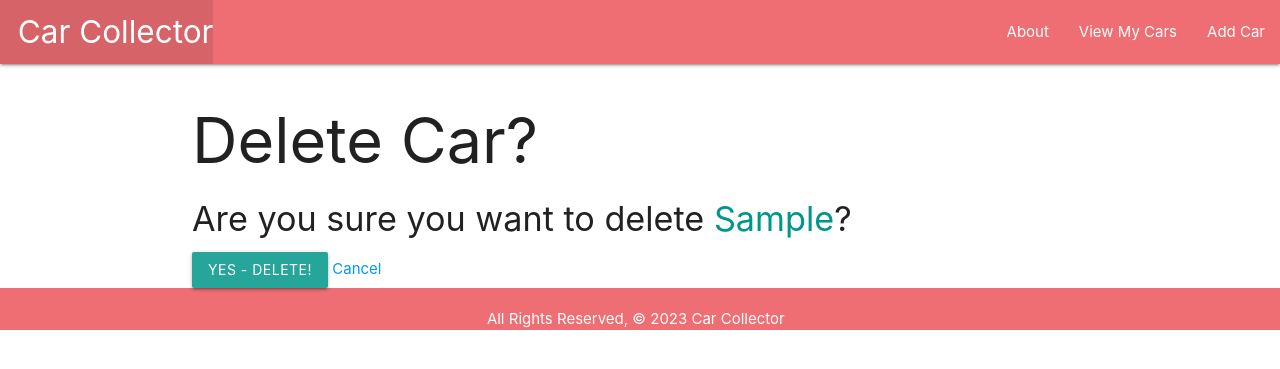
After one commit to avilla13/Car-Collection, a Django app: page /cars/1/delete/ in a window 1280 px wide. The commit adds this page. Shown: the top 369 px of the page. Run offline with Django 4.2, Linux system fonts and the light colour scheme; tables that the repository leaves empty hold one stand-in row (values such as "Sample post").

Commit message:
Add 'Update' and 'Delete' features using CBVs

```diff
--- a/main_app/templates/cars/detail.html
+++ b/main_app/templates/cars/detail.html
@@ -10,6 +10,10 @@
       <p>Year: {{ car.year }}</p>
       <p>Engine type: {{ car.engine }}</p>
   </div>
+  <div class="card-action">
+    <a href="{% url 'cars_update' car.id %}">Edit</a>
+    <a href="{% url 'cars_delete' car.id %}">Delete</a>
+  </div>
 </div>
 
 {% endblock %}
--- /dev/null
+++ b/main_app/templates/main_app/car_confirm_delete.html
@@ -0,0 +1,13 @@
+{% extends 'base.html' %}
+
+{% block content %}
+  <h1>Delete Car?</h1>
+
+  <h4>Are you sure you want to delete <span class="teal-text">{{ object.model }}</span>?</h4>
+
+  <form action="" method="POST">
+    {% csrf_token %}
+    <input type="submit" value="Yes - Delete!" class="btn">
+    <a href="{% url 'detail' car.id %}">Cancel</a>
+  </form>
+{% endblock %}
--- a/main_app/templates/main_app/car_form.html
+++ b/main_app/templates/main_app/car_form.html
@@ -1,7 +1,11 @@
 {% extends 'base.html' %}
 
 {% block content %}
+    {% if object %}
+    <h1>Edit <span class="teal-text">{{object.model}}</span></h1>
+    {% else %}
     <h1>Add Car</h1>
+    {% endif %}
     <!-- Leaving the action empty makes the form post to the same url used to display it -->
     <form action="" method="POST">
         <!-- Django requires the following for security purposes -->
--- a/main_app/urls.py
+++ b/main_app/urls.py
@@ -7,4 +7,6 @@ urlpatterns = [
     path('cars/', views.cars_index, name='index'),
     path('cars/<int:car_id>/', views.cars_detail, name='detail'),
     path('cars/create/', views.CarCreate.as_view(), name='cars_create'),
+    path('cars/<int:pk>/update/', views.CarUpdate.as_view(), name='cars_update'),
+    path('cars/<int:pk>/delete/', views.CarDelete.as_view(), name='cars_delete'),
 ]
--- a/main_app/views.py
+++ b/main_app/views.py
@@ -4,11 +4,7 @@ from .models import Car
 
 # cars list was only used for initial app set up
 # cars = [
-#    {'make': 'Ford', 'model': 'Mustang', 'year': '1967','engine': 'V8' },
-#    {'make': 'Dodge', 'model': 'Charger', 'year': '1969','engine': 'V8' },
-#    {'make': 'Dodge', 'model': 'Challenger', 'year': '1970','engine': 'V8' },
-#    {'make': 'Chevrolet', 'model': 'Camaro', 'year': '1969','engine': 'V8' },
-#    {'make': 'Buick', 'model': 'Grand National', 'year': '1987','engine': 'V6' }
+#    {'make': 'Ford', 'model': 'Mustang', 'year': '1967','engine': 'V8' }
 # ]
 
 # Define the home view
@@ -32,3 +28,12 @@ def cars_detail(request, car_id):
 class CarCreate(CreateView):
    model = Car
    fields = '__all__'
+
+class CarUpdate(UpdateView):
+   model = Car
+   fields = '__all__'
+
+class CarDelete(DeleteView):
+   model = Car
+   # Need to overwrite the redirect path like this:
+   success_url = '/cars'
```
Lines whose indentation alone changed are shown as unchanged.
